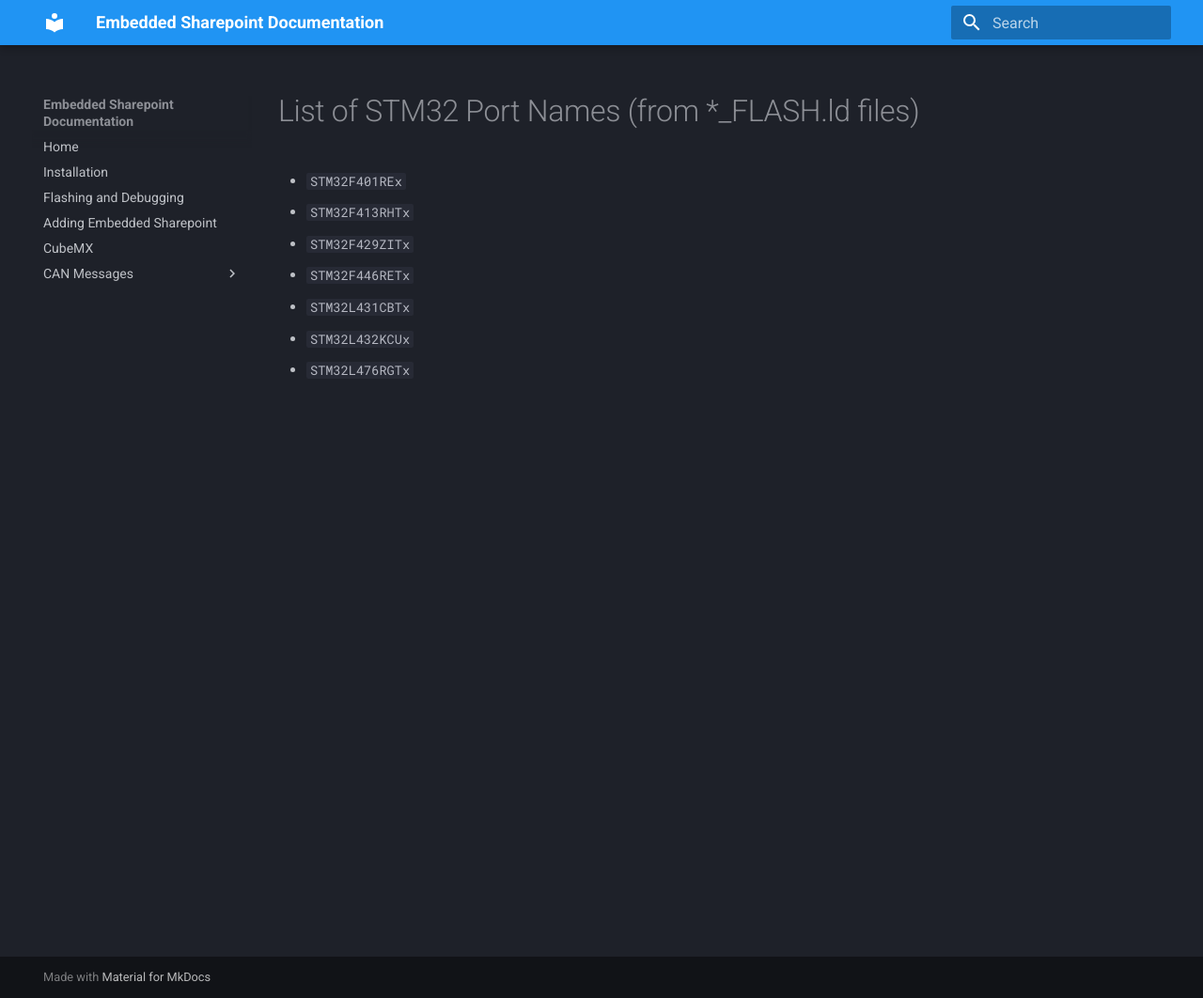
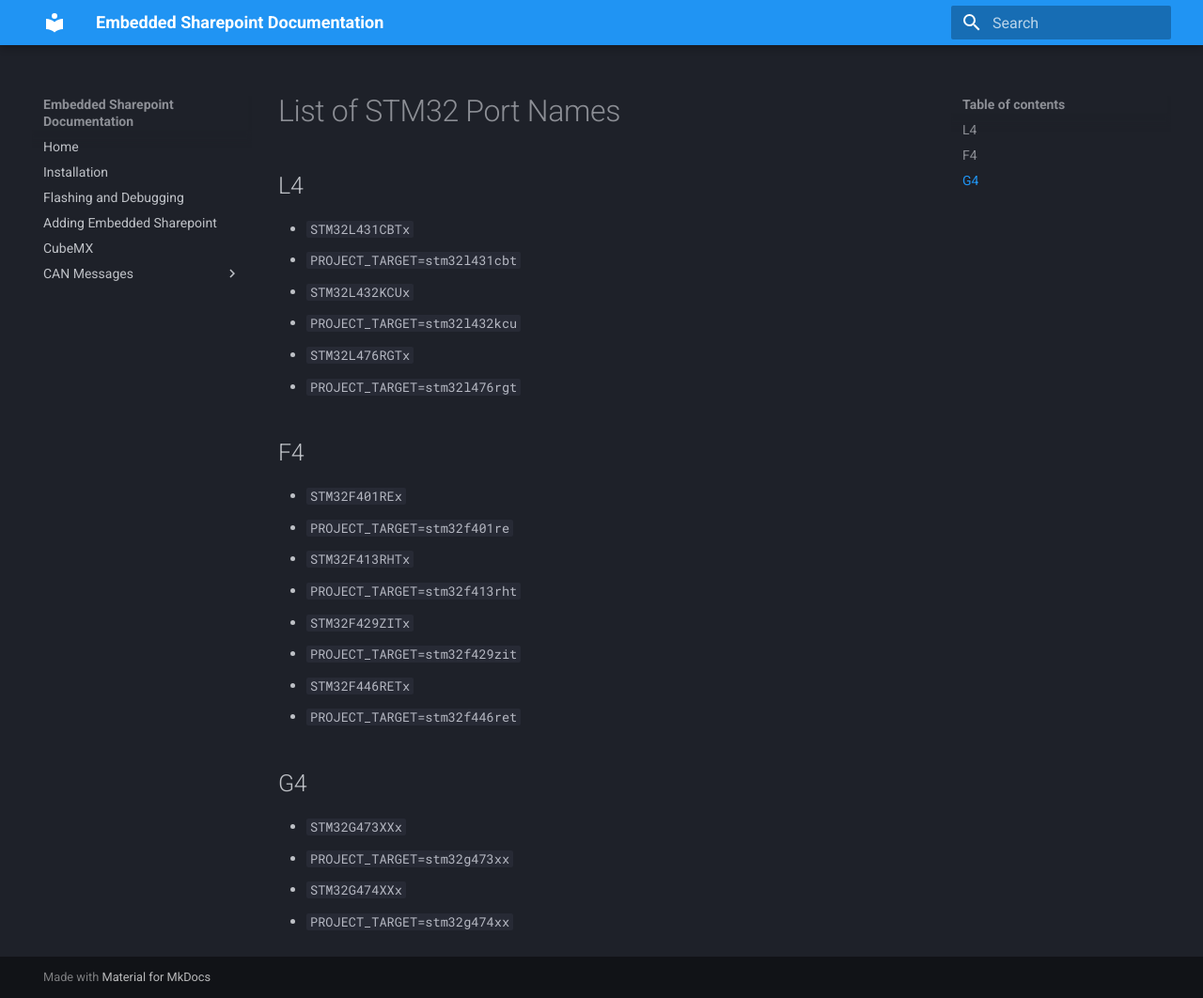
Before and after one commit to lhr-solar/Embedded-Sharepoint, an MkDocs documentation site: the page built from docs/STM32_Ports.md, in a window 1280 px wide and 1062 px high. Shown: the whole window at 94% size. Built offline with MkDocs 1.6.1 and Material for MkDocs 9.7.7, drawn with Linux system fonts in a browser that asks for light colours.

Commit message:
change stm ports and add more info for readme for stm32 ports

```diff
--- a/docs/STM32_Ports.md
+++ b/docs/STM32_Ports.md
@@ -1,9 +1,28 @@
-# List of STM32 Port Names (from *_FLASH.ld files)
+# List of STM32 Port Names
+
+## L4
+
+- `STM32L431CBTx`
+  - `PROJECT_TARGET=stm32l431cbt`
+- `STM32L432KCUx`
+  - `PROJECT_TARGET=stm32l432kcu`
+- `STM32L476RGTx`
+  - `PROJECT_TARGET=stm32l476rgt`
+
+## F4
 
 - `STM32F401REx`
+  - `PROJECT_TARGET=stm32f401re`
 - `STM32F413RHTx`
+  - `PROJECT_TARGET=stm32f413rht`
 - `STM32F429ZITx`
+  - `PROJECT_TARGET=stm32f429zit`
 - `STM32F446RETx`
-- `STM32L431CBTx`
-- `STM32L432KCUx`
-- `STM32L476RGTx`
+  - `PROJECT_TARGET=stm32f446ret`
+
+## G4
+
+- `STM32G473XXx`
+  - `PROJECT_TARGET=stm32g473xx`
+- `STM32G474XXx`
+  - `PROJECT_TARGET=stm32g474xx`
```
Also changed, not shown: docs/README.md (+9 -1 lines), docs/generate_stm_ports.py (+36 -4 lines).
